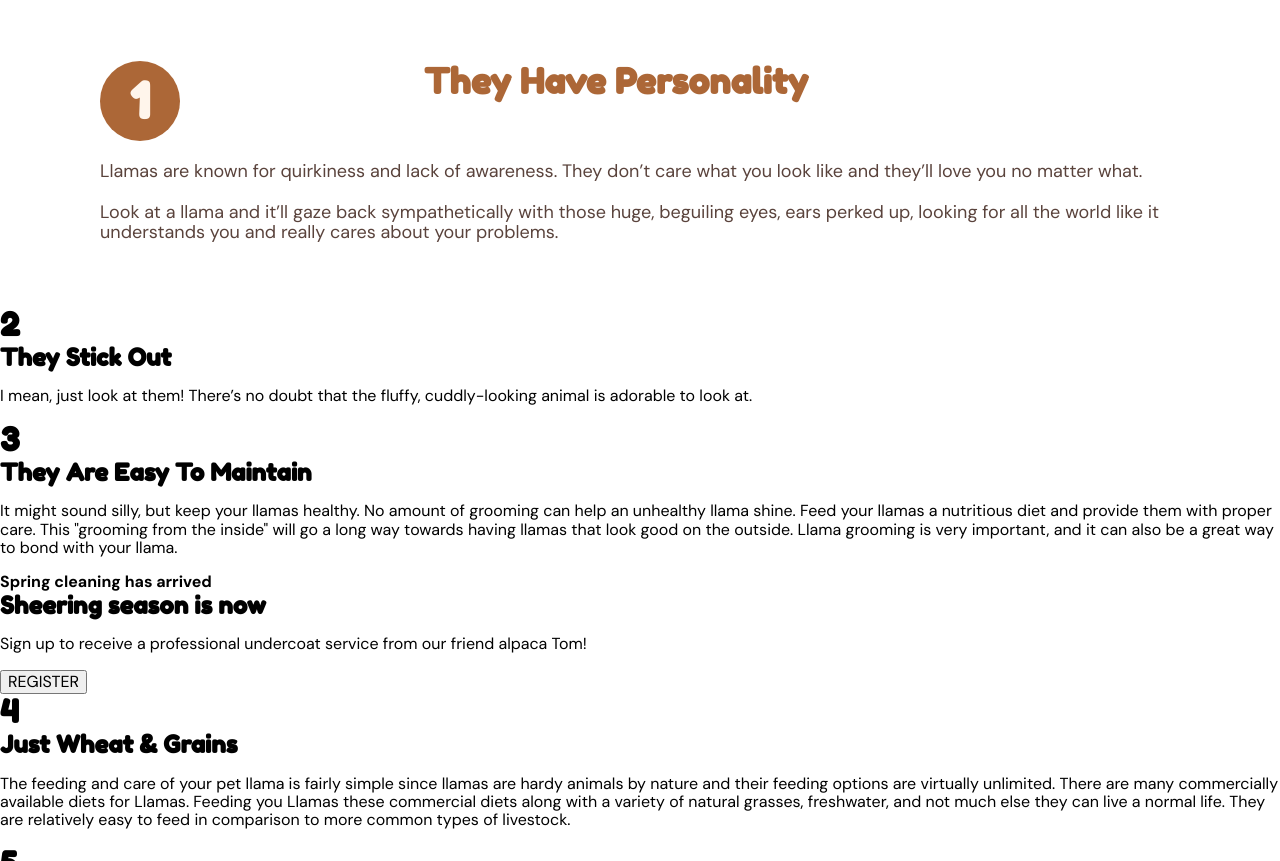
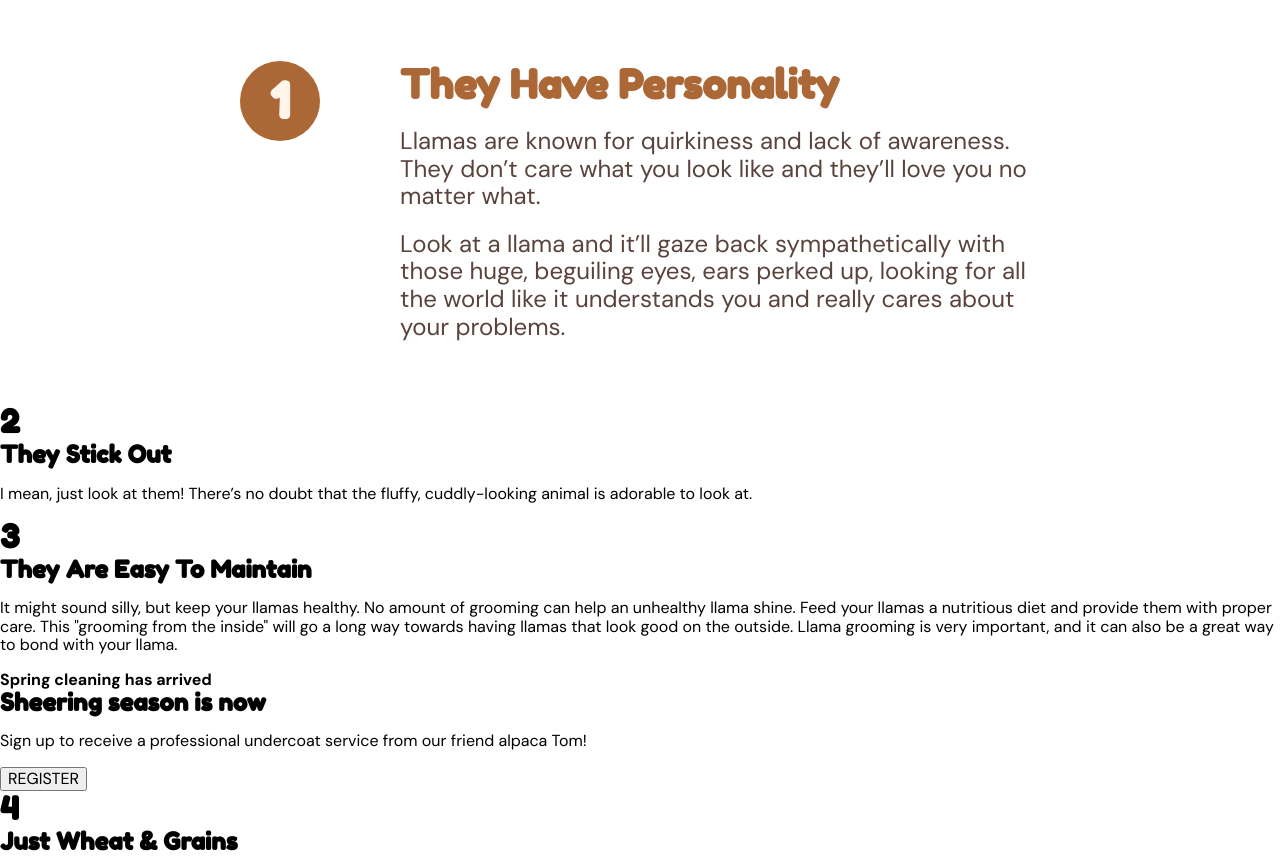
Before and after one commit to Jadedinhh/Llamas_project, a website: page deploy/index.html in a window 1280 px wide. Shown: the part 1412-2273 px from the top of the page. Drawn offline with Linux system fonts and the light colour scheme.

Commit message:
personality

```diff
--- a/deploy/index.html
+++ b/deploy/index.html
@@ -106,10 +106,15 @@
 
         <article id="stickout-content">
 
-            <h1>2</h1>
-            <h2>They Stick Out</h2>
-            <p>I mean, just look at them! There’s no doubt that the fluffy, cuddly-looking animal is adorable to look at.
-            </p>
+            <div>
+
+                <h1 class="circle">2</h1>
+                <h2>They Stick Out</h2>
+                <p>I mean, just look at them! There’s no doubt that the fluffy, cuddly-looking animal is adorable to look
+                    at.
+                </p>
+            </div>
+
         </article>
 
         <aside id="stickout-image">
--- a/dev/scss/sections/_personality.scss
+++ b/dev/scss/sections/_personality.scss
@@ -87,6 +87,14 @@
             grid-template-columns: 60px auto 60px;
             grid-template-areas: ". p-content .";
 
+            @include md {
+                grid-template-columns: auto 600px auto;
+            }
+
+            @include lg {
+                grid-template-columns: auto 800px auto;
+            }
+
 
             >div {
                 grid-area: p-content;
@@ -97,7 +105,13 @@
                     "p1 p1"
                     "p2 p2";
 
-
+                @include md {
+                    grid-template-columns: 20% auto;
+                    grid-template-areas: "h1 h2"
+                        "h1 p1"
+                        ". p1"
+                        ". p2";
+                }
 
 
                 h1 {
@@ -112,7 +126,7 @@
                     width: 80px;
                     height: 80px;
                     color: $tan;
-                    font-size: 50px;
+                    font-size: rem-calc(50);
                     display: flex;
                     align-items: center;
                     justify-content: center;
@@ -124,6 +138,10 @@
                     grid-area: h2;
                     color: $caramel;
                     font-size: rem-calc(35);
+
+                    @include md {
+                        font-size: rem-calc(40);
+                    }
                 }
 
                 p1 {
@@ -131,6 +149,10 @@
                     color: $brown;
                     font-size: rem-calc(18);
                     margin-top: 20px;
+
+                    @include md {
+                        font-size: rem-calc(24);
+                    }
                 }
 
                 p2 {
@@ -138,6 +160,10 @@
                     color: $brown;
                     font-size: rem-calc(18);
                     margin-top: 20px;
+
+                    @include md {
+                        font-size: rem-calc(24);
+                    }
                 }
             }
         }
```
Also changed, not shown: deploy/css/styles.css, 1 other file.
